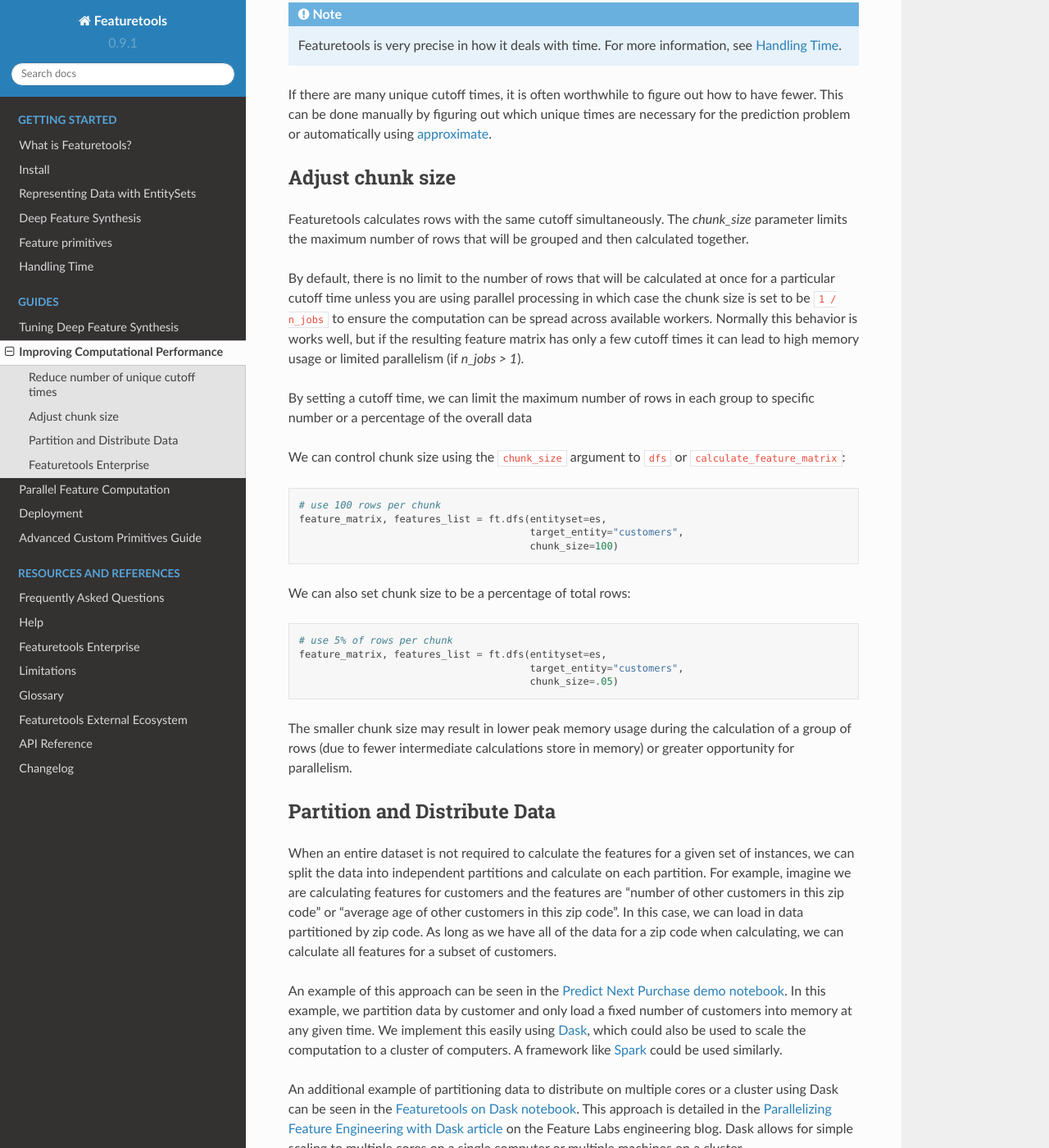
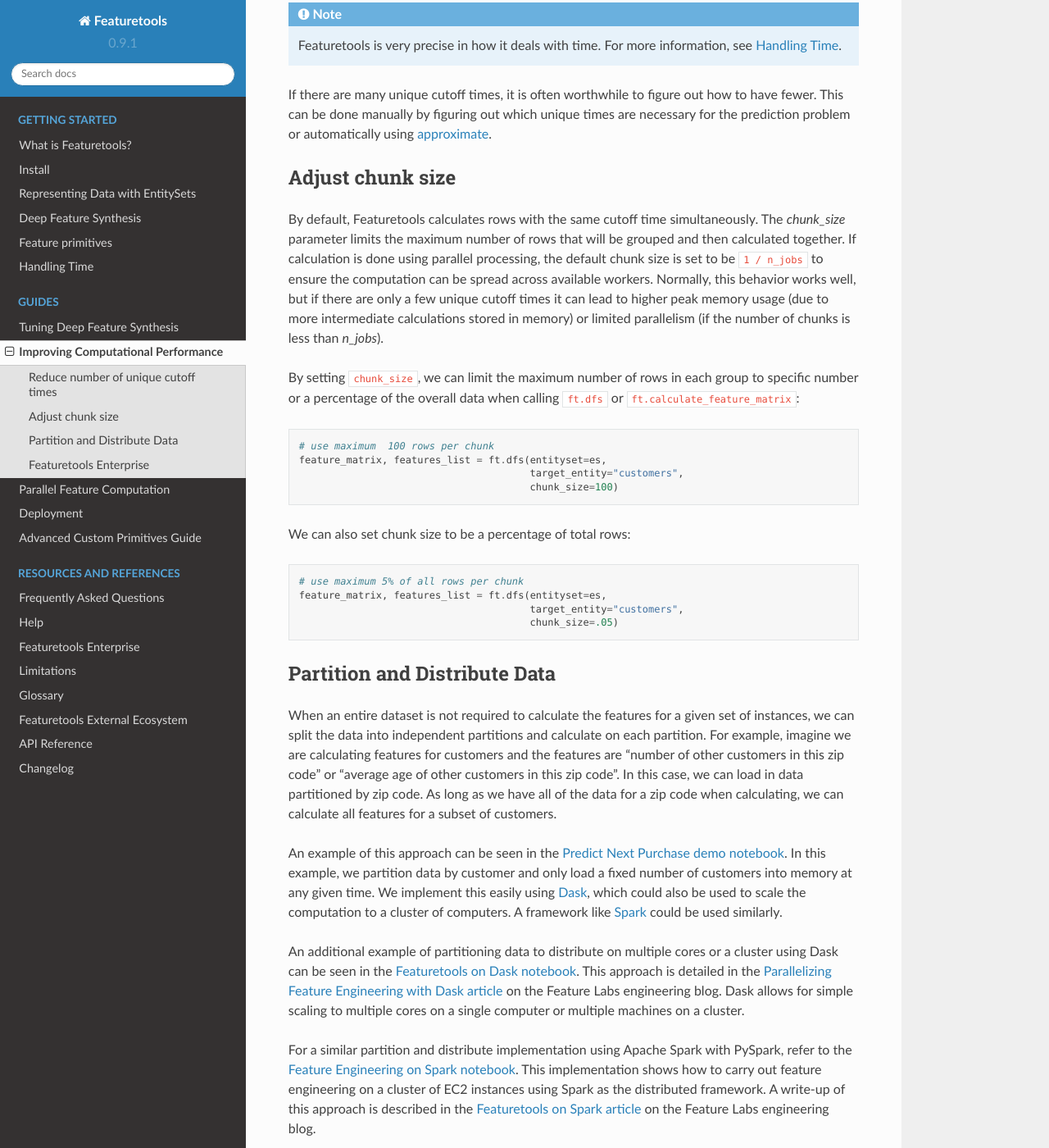
Before and after one commit to alteryx/featuretools, a Sphinx documentation site: the page built from docs/source/guides/performance.rst, in a window 1280 px wide and 1400 px high, scrolled down 429 px. Shown: the whole window at 82% size. Built offline with Sphinx 7.4.7 and the Read the Docs theme 2.0.0, drawn with Linux system fonts in a browser that asks for light colours; pages that are not in the unit, such as notebooks, are missing from menus.

Commit message:
Update performance.rst

```diff
--- a/docs/source/guides/performance.rst
+++ b/docs/source/guides/performance.rst
@@ -18,15 +18,11 @@ If there are many unique cutoff times, it is often worthwhile to figure out how
 
 Adjust chunk size
 -----------------
-Featuretools calculates rows with the same cutoff simultaneously. The `chunk_size` parameter limits the maximum number of rows that will be grouped and then calculated together.
+By default, Featuretools calculates rows with the same cutoff time simultaneously. The `chunk_size` parameter limits the maximum number of rows that will be grouped and then calculated together. If calculation is done using parallel processing, the default chunk size is set to be ``1 / n_jobs`` to ensure the computation can be spread across available workers. Normally, this behavior works well, but if there are only a few unique cutoff times it can lead to higher peak memory usage (due to more intermediate calculations stored in memory) or limited parallelism (if the number of chunks is less than `n_jobs`).
 
-By default, there is no limit to the number of rows that will be calculated at once for a particular cutoff time unless you are using parallel processing in which case the chunk size is set to be ``1 / n_jobs`` to ensure the computation can be spread across available workers. Normally this behavior is works well, but if the resulting feature matrix has only a few cutoff times it can lead to high memory usage or limited parallelism (if `n_jobs > 1`).
+By setting ``chunk_size``, we can limit the maximum number of rows in each group to specific number or a percentage of the overall data when calling ``ft.dfs`` or ``ft.calculate_feature_matrix``::
 
-By setting a cutoff time, we can limit the maximum number of rows in each group to specific number or a percentage of the overall data
-
-We can control chunk size using the ``chunk_size`` argument to ``dfs`` or ``calculate_feature_matrix``::
-
-    # use 100 rows per chunk
+    # use maximum  100 rows per chunk
     feature_matrix, features_list = ft.dfs(entityset=es,
                                            target_entity="customers",
                                            chunk_size=100)
@@ -34,13 +30,10 @@ We can control chunk size using the ``chunk_size`` argument to ``dfs`` or ``calc
 
 We can also set chunk size to be a percentage of total rows::
 
-    # use 5% of rows per chunk
+    # use maximum 5% of all rows per chunk
     feature_matrix, features_list = ft.dfs(entityset=es,
                                            target_entity="customers",
                                            chunk_size=.05)
-
-
-The smaller chunk size may result in lower peak memory usage during the calculation of a group of rows (due to fewer intermediate calculations store in memory) or greater opportunity for parallelism.
 
 
 Partition and Distribute Data
```
